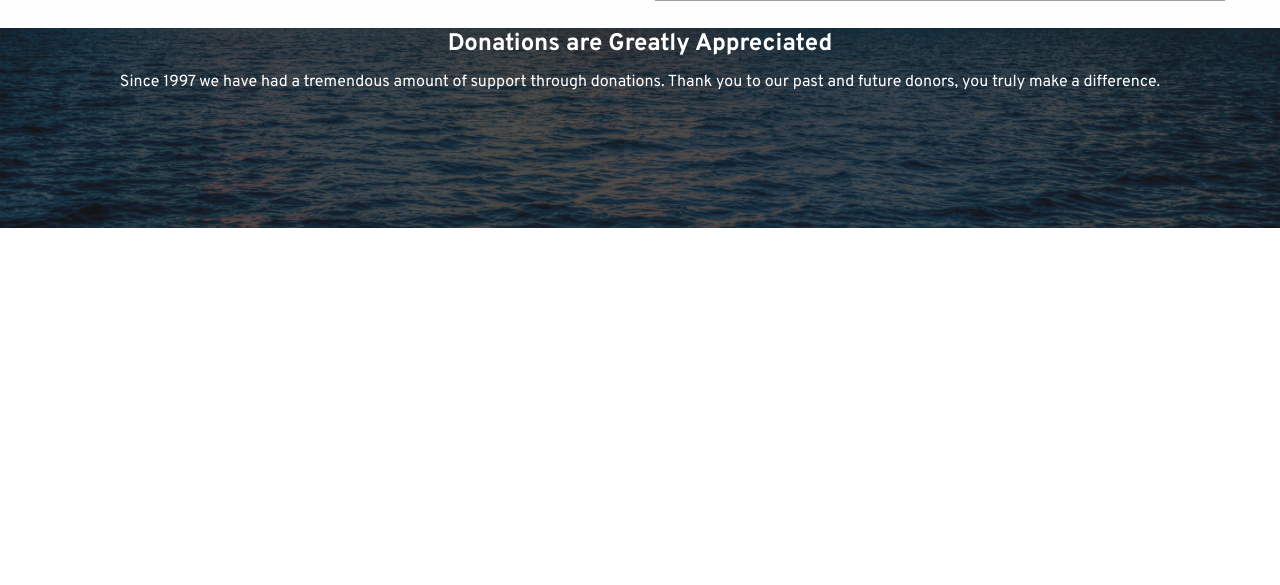
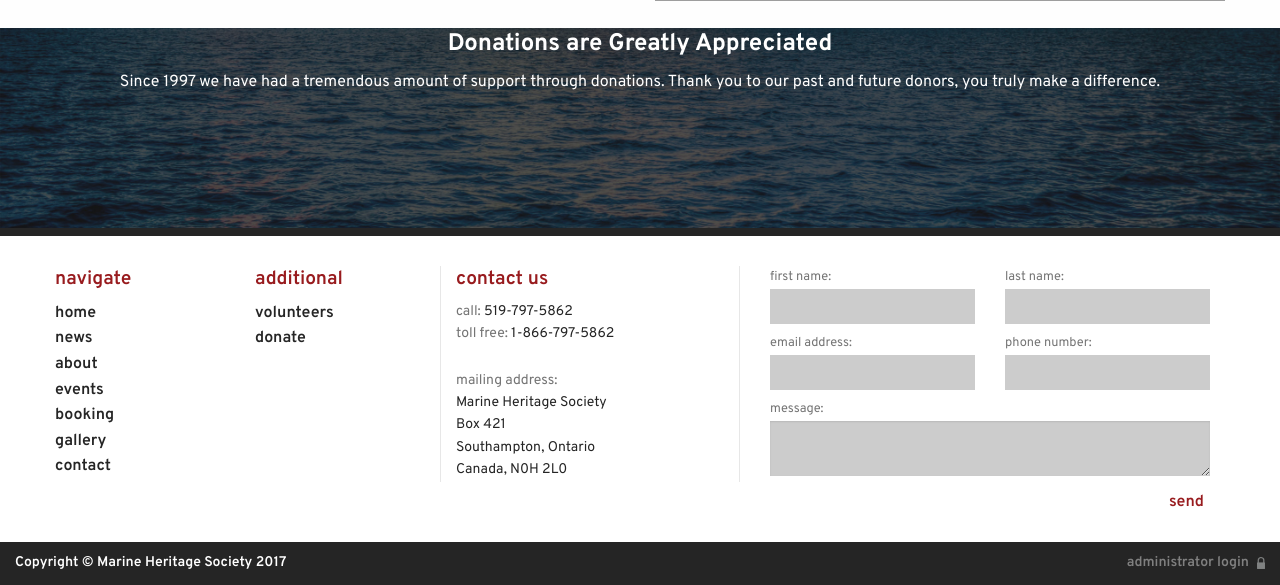
Before and after one commit to ryandys/Chantry_Island, a PHP site: page / in a window 1280 px wide. Shown: the part 1008-1593 px from the top of the page. Before the commit the page ends 1236 px from the top, so only its background shows below. Run offline with PHP 8.4, Linux system fonts and the light colour scheme; grey boxes are pictures that could not be loaded.

Commit message:
completed footer
includes footer and minor header fixes

```diff
--- a/css/app.css
+++ b/css/app.css
@@ -63,7 +63,6 @@
 	padding: 12px;
 }
 
-/*-----BookingBar-----*/
 #bookingCon {
 	border-right: solid 2px #650f11;
 }
@@ -106,7 +105,6 @@
 	margin-top: 10px;
 }
 
-/*-----Links-----*/
 .linksCon {
 	margin-top: 20px;
 	margin-bottom: 20px;
@@ -128,13 +126,11 @@
 	font-family: 'Overpass', sans-serif;
 }
 
-/*-----Video-----*/
 .vidCon {
 	margin-top: 20px;
 	margin-bottom: 20px;
 }
 
-/*-----Donate-----*/
 .donateCon {
 	position: relative;
 	overflow: hidden;
@@ -163,7 +159,6 @@
 }
 
 /*-----Header-----*/
-
 #topNavBar {
 	background-color: #252525;
 	padding: 6px 0px 0px 0px;
@@ -209,7 +204,7 @@
 .title-bar {
 	background: transparent;
 	padding-right: 0rem;
-	padding: 10px 0px;
+	padding: 10px 0px 6px 0px;
 }
 
 .menu-icon::after {
@@ -237,7 +232,7 @@
 #mobileNav li {
 	padding: 10px 0px;
 	margin-right: 20px;
-	background-color: rgba(255,255,255,.8);
+	background-color: #e5e5e5;
 	margin-bottom: 1px;
 	transition: .2s ease-in-out all;
 }
@@ -277,7 +272,6 @@
 
 #hamburgLogoCon {
 	margin: 20px 20px 0px 20px;
-	background-color: rgba(255,255,255,.8);
 }
 
 #hamburgLogo {
@@ -295,7 +289,7 @@
 #extraHamburgLinks li {
 	padding: 10px 0px;
 	margin-right: 20px;
-	background-color: rgba(255,255,255,.8);
+	background-color: #e5e5e5;
 	margin-bottom: 1px;
 	transition: .2s ease-in-out all;
 }
@@ -314,6 +308,147 @@
 }
 
 #extraHamburgLinks li a:hover {
+	color: #252525;
+}
+
+/*-----Footer-----*/
+#mainFooterWrapper {
+	background-color: #fff;
+	border-top: 8px solid #252525;
+	padding: 30px 0px;
+}
+
+#footerContactInfoBox
+{
+	border-left: 1px solid #e7e7e7;
+	border-right: 1px solid #e7e7e7;
+}
+
+#mainFooter h2 {
+	font-family: 'Overpass', sans-serif;
+	font-weight: 600;
+	font-size: 1.2em;
+	color: #981b1e;
+}
+
+#mainFooter p {
+	font-family: 'Overpass', sans-serif;
+	font-weight: 400;
+	font-size: .875em;
+	color: #252525;
+	margin: 0;
+	padding: 0;
+}
+
+#mainFooter span
+{
+	color: #757575;
+}
+
+#mainFooter ul {
+	list-style: none;
+	margin: 0;
+}
+
+#mainFooter li {
+	font-family: 'Overpass', sans-serif;
+	font-weight: 600;
+	font-size: 1em;
+}
+
+#mainFooter li a {
+	color: #252525;
+	transition: .3s ease-in-out all;
+}
+
+#mainFooter li a:hover {
+	color: #981b1e;
+}
+
+#lowerFooterWrapper {
+	background-color: #252525;
+	padding: 10px 0px;
+}
+
+#lowerFooterWrapper p {
+	color: #fff;
+	font-family: 'Overpass', sans-serif;
+	font-weight: 600;
+	font-size: .875em;
+	margin: 0;
+	padding: 0;
+}
+
+#lowerFooterWrapper a {
+	color: #808080;
+	transition: .3s ease-in-out all;
+}
+
+#lowerFooterWrapper a:hover {
+	color: #981b1e;
+}
+
+#lowerFooterLeft {
+	text-align: center;
+}
+
+#lowerFooterRight {
+	text-align: right;
+}
+
+#footerLock {
+	max-width: 8px;
+	float: right;
+	margin-top: 5px;
+	margin-left: 8px;
+}
+
+label {
+	color: #757575;
+	font-family: 'Overpass', sans-serif;
+	font-weight: 400;
+	font-size: .8em;
+}
+
+.address {
+	display: none;
+}
+
+#inputfName, #inputlName, #inputEmail, #inputPhone, #inputAddress {
+	border: 0px;
+	height: 35px;
+	background-color: #cccccc;
+	margin-bottom: 8px;
+}
+
+#inputfName, #inputlName, #inputEmail, #inputPhone, #inputAddress:focus {
+	box-shadow: none;
+}
+
+textarea {
+	height: 55px;
+	border: 0px;
+	background-color: #cccccc;
+}
+
+textarea:focus {
+	background-color: #cccccc;
+	border: none;
+	box-shadow: none;
+}
+
+#submit {
+	float: right;
+	border: 0px;
+	background-color: transparent;
+	color: #981b1e;
+	font-family: 'Overpass', sans-serif;
+	font-weight: 600;
+	font-size: 1em;
+	transition: .2s ease-in-out all;
+}
+
+#submit:hover {
 	color: #252525;
 }
 
@@ -363,7 +498,6 @@
 		height: inherit;
 	}
 
-	/*-----BookingBar-----*/
 	#bookATour {
 		font-size: 2em;
 		font-weight: 300;
@@ -497,6 +631,12 @@
 		display: none;
 	}
 
+	/*-----Footer-----*/
+
+	#lowerFooterLeft {
+		text-align: left;
+	}
+
 }
 
 
@@ -517,7 +657,6 @@
 @media screen and (min-width: 64em)
 {
 	/*-----Header-----*/
-
 	#mobileNav li:first-child a {
 		padding-left: 40px;
 	}
--- a/layout/footer.php
+++ b/layout/footer.php
@@ -1,6 +1,98 @@
 	<!--START FOOTER CONTENT HERE-->
 
 
+	<div id="mainFooterWrapper">
+		<footer id="mainFooter"><!--Open mainFooter-->
+			<h1 class="hide">Main Footer</h1>
+
+			<div class="row">
+				<div class="small-6 medium-2 columns">
+					<ul>
+						<h2>navigate</h2>
+						<li><a href="index.php">home</a></li>
+						<li><a href="news.php">news</a></li>
+						<li><a href="about.php">about</a></li>
+						<li><a href="events.php">events</a></li>
+						<li><a href="booking.php">booking</a></li>
+						<li><a href="gallery.php">gallery</a></li>
+						<li><a href="contact.php">contact</a></li>
+					</ul>
+				</div>
+
+				<div class="small-6 medium-2 columns">
+					<ul>
+						<h2>additional</h2>
+						<li><a href="colunteers.php">volunteers</a></li>
+						<li><a href="donate.php">donate</a></li>
+					</ul>
+				</div>
+
+				<div class="hide-for-small-only medium-3 columns" id="footerContactInfoBox">
+					<h2>contact us</h2>
+					<p><span>call: </span>519-797-5862</p>
+					<p><span>toll free: </span>1-866-797-5862</p>
+					<br>
+					<p><span>mailing address:</span></p>
+					<p>Marine Heritage Society</p>
+					<p>Box 421</p>
+					<p>Southampton, Ontario</p>
+					<p>Canada, N0H 2L0</p>
+				</div>
+
+				<div class="hide-for-small-only medium-5 columns">
+					<form action="" method="post">
+
+						<div class="small-12 medium-6 columns">
+						<label>first name:</label>
+						<input id="inputfName" name="name" type="text">
+						</div>
+
+						<div class="small-12 medium-6 columns">
+						<label>last name:</label>
+						<input id="inputlName" name="name" type="text">
+						</div>
+
+						<div class="small-12 medium-6 columns">
+						<label>email address:</label>
+						<input id="inputEmail" name="email" type="email">
+						</div>
+
+						<div class="small-12 medium-6 columns">
+						<label>phone number:</label>
+						<input id="inputPhone" name="email" type="email">
+						</div>
+
+						<label class="address">Address:</label>
+						<input id="inputAddress" class="address" name="address" type="text">
+
+						<div class="small-12 columns">
+						<label>message:</label>
+						<textarea name="msg"></textarea>
+						</div>
+
+						<div class="small-12 columns">
+						<input id="submit" type="submit" value="send">
+						</div>
+
+					</form>
+				</div>
+			</div>
+
+		</footer><!--Close mainFooter-->
+	</div>
+
+	<div id="lowerFooterWrapper">
+		<div class="row expanded">
+			<div class="small-12 medium-6 columns">
+				<p id="lowerFooterLeft">Copyright &copy; Marine Heritage Society 2017</p>
+			</div>
+
+			<div class="small-12 medium-6 columns">
+				<img data-interchange="[images/lockIcon.png, small], [images/lockIcon.svg, retina]" alt="lock icon" id="footerLock">
+				<p id="lowerFooterRight"><a href="#">administrator login</a></p>
+			</div>
+		</div>
+	</div>
 
 
 	<!--CLOSE FOOTER CONTENT HERE-->
```
Also changed, not shown: images/lockIcon.png (added), images/lockIcon.svg (added).
